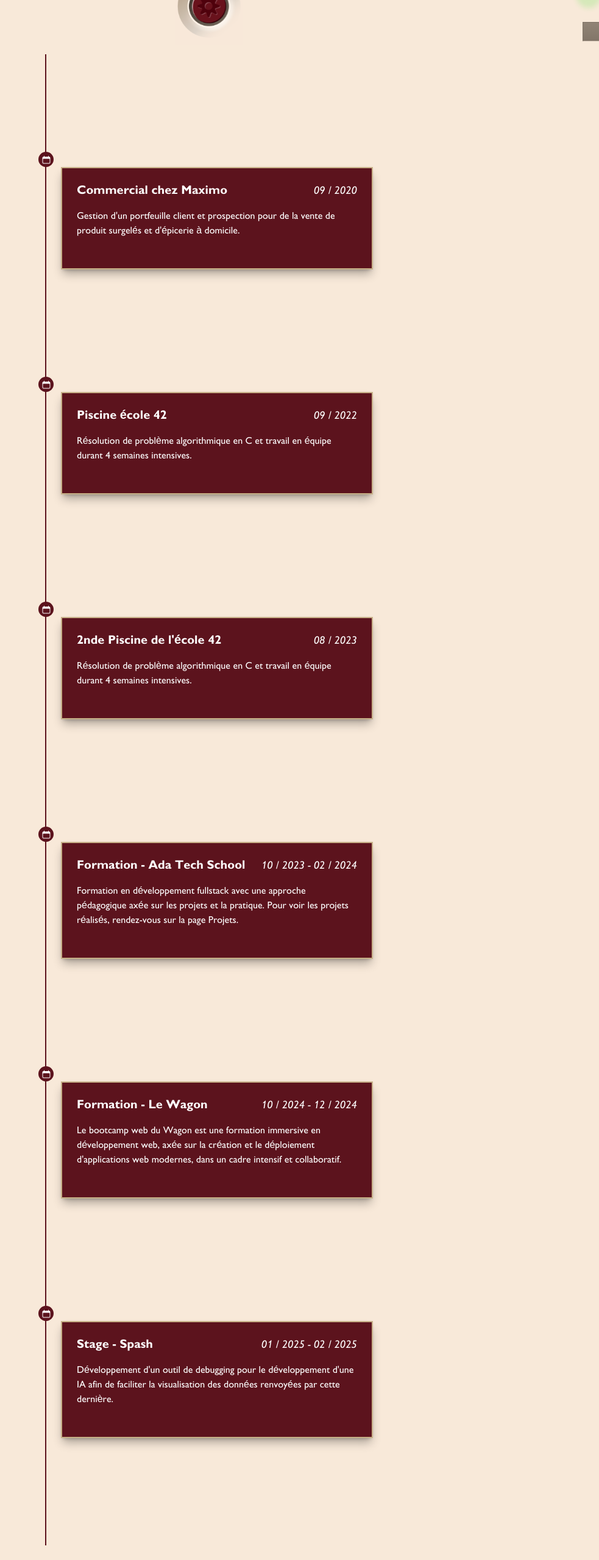
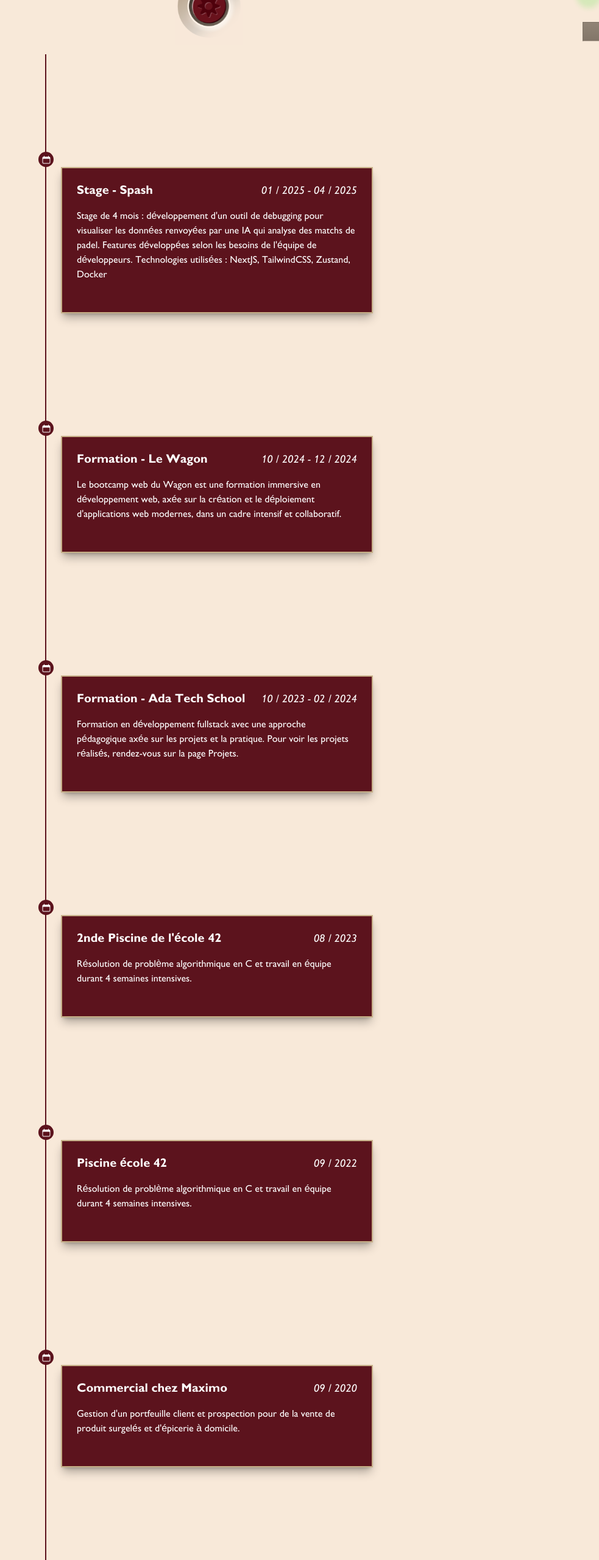
Before and after one commit to remyShift/Portfolio_GameBoy_Next, a Next.js app: page /about in a window 1280 px wide. Shown: the part 969-3528 px from the top of the page at 61% size, without its empty margins (297-1280 px from the left). Built offline with nearby package versions, Linux system fonts and the light colour scheme.

Commit message:
invert about timeline and add kicksfolio to project

```diff
--- a/src/components/PageParts/Bottom/About/AboutTimeline.tsx
+++ b/src/components/PageParts/Bottom/About/AboutTimeline.tsx
@@ -7,9 +7,24 @@ import Divider from "../Projects/Divider";
 
 const timelineData = [
 	{
-		title: "Commercial chez Maximo",
-		date: "09 / 2020",
-		description: "Gestion d'un portfeuille client et prospection pour de la vente de produit surgelés et d'épicerie à domicile.",
+		title: "Stage - Spash",
+		date: "01 / 2025 - 04 / 2025",
+		description: "Stage de 4 mois : développement d'un outil de debugging pour visualiser les données renvoyées par une IA qui analyse des matchs de padel. Features développées selon les besoins de l'équipe de développeurs. Technologies utilisées : NextJS, TailwindCSS, Zustand, Docker",
+	},
+	{
+		title: "Formation - Le Wagon",
+		date: "10 / 2024 - 12 / 2024",
+		description: "Le bootcamp web du Wagon est une formation immersive en développement web, axée sur la création et le déploiement d'applications web modernes, dans un cadre intensif et collaboratif.",
+	},
+	{
+		title: "Formation - Ada Tech School",
+		date: "10 / 2023 - 02 / 2024",
+		description: "Formation en développement fullstack avec une approche pédagogique axée sur les projets et la pratique. Pour voir les projets réalisés, rendez-vous sur la page Projets.",
+	},
+	{
+		title: "2nde Piscine de l'école 42",
+		date: "08 / 2023",
+		description: "Résolution de problème algorithmique en C et travail en équipe durant 4 semaines intensives.",
 	},
 	{
 		title: "Piscine école 42",
@@ -17,25 +32,10 @@ const timelineData = [
 		description: "Résolution de problème algorithmique en C et travail en équipe durant 4 semaines intensives.",
 	},
 	{
-		title: "2nde Piscine de l'école 42",
-		date: "08 / 2023",
-		description: "Résolution de problème algorithmique en C et travail en équipe durant 4 semaines intensives.",
+		title: "Commercial chez Maximo",
+		date: "09 / 2020",
+		description: "Gestion d'un portfeuille client et prospection pour de la vente de produit surgelés et d'épicerie à domicile.",
 	},
-	{
-		title: "Formation - Ada Tech School",
-		date: "10 / 2023 - 02 / 2024",
-		description: "Formation en développement fullstack avec une approche pédagogique axée sur les projets et la pratique. Pour voir les projets réalisés, rendez-vous sur la page Projets.",
-	},
-	{
-		title: "Formation - Le Wagon",
-		date: "10 / 2024 - 12 / 2024",
-		description: "Le bootcamp web du Wagon est une formation immersive en développement web, axée sur la création et le déploiement d'applications web modernes, dans un cadre intensif et collaboratif.",
-	},
-	{
-		title: "Stage - Spash",
-		date: "01 / 2025 - 02 / 2025",
-		description: "Développement d'un outil de debugging pour le développement d'une IA afin de faciliter la visualisation des données renvoyées par cette dernière.",
-	}
 ];
 
 export default function AboutTimeline() {
--- a/src/projects.json
+++ b/src/projects.json
@@ -1,5 +1,16 @@
 {
 	"projects": [
+		{
+			"name": "En Cours - KicksFolio",
+			"description": "Projet personnel : Application de gestion et de partage de collection de sneakers. Backend fait avec Ruby on Rails et Frontend avec React Native, Expo et TailwindCSS.",
+			"image": "/assets/img/projects/kicksfolio.png",
+			"stacks": [
+				"rails",
+				"react",
+				"tailwindcss"
+			],
+			"link": "/"
+		},
 		{
 			"name": "Le Wagon - Drum'n Learn",
 			"description": "Application pour apprendre des séquences rythmiques selon le genre de la musique tout en y partageant à la communauté. Projet final de la formation de développeur web chez Le Wagon.",
```
Also changed, not shown: public/assets/img/projects/kicksfolio.png (added), 1 other file (tests, documents, lock files or other folders).
